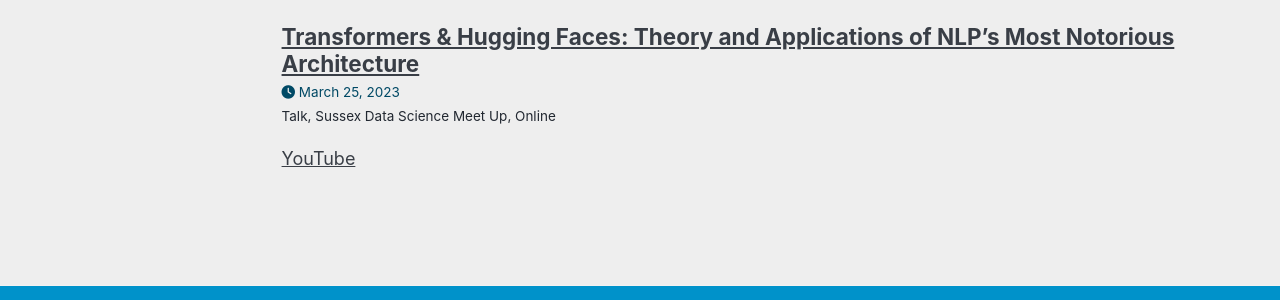
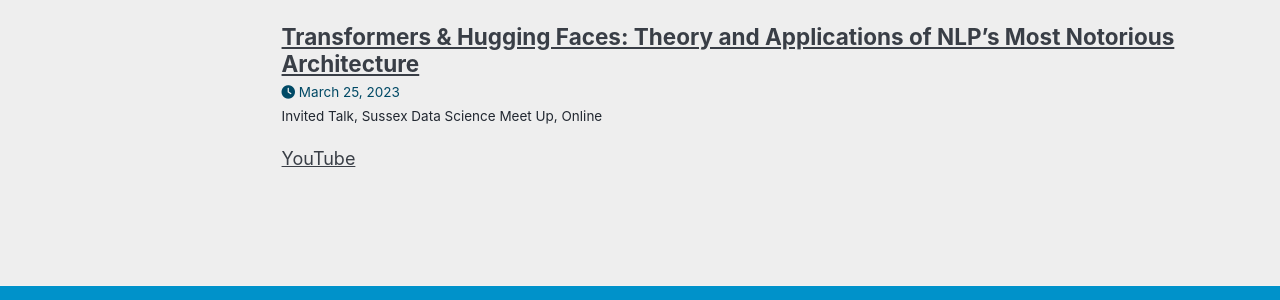
Before and after one commit to lorenzoscottb/lorenzoscottb.github.io, a Jekyll site: the page built from _pages/talks.html, in a window 1280 px wide and 1056 px high. Shown: the part 633-933 px from the top of the window. Built offline with Jekyll 4.4.1, drawn with Linux system fonts in a browser that asks for light colours; some web fonts are replaced; a script bundle is joined from its source files by our own code; library files that are not in the unit come from our copies.

Commit message:
Update ssxds-onl.md

```diff
--- a/_talks/ssxds-onl.md
+++ b/_talks/ssxds-onl.md
@@ -1,7 +1,7 @@
 ---
 title: "Transformers & Hugging Faces: Theory and Applications of NLP’s Most Notorious Architecture"
-collection: Presentation
-type: "Talk"
+collection: talk
+type: "Invited Talk"
 permalink: /talks/ssxds-onl
 venue: "Sussex Data Science Meet Up"
 date: 2023-03-25
```
